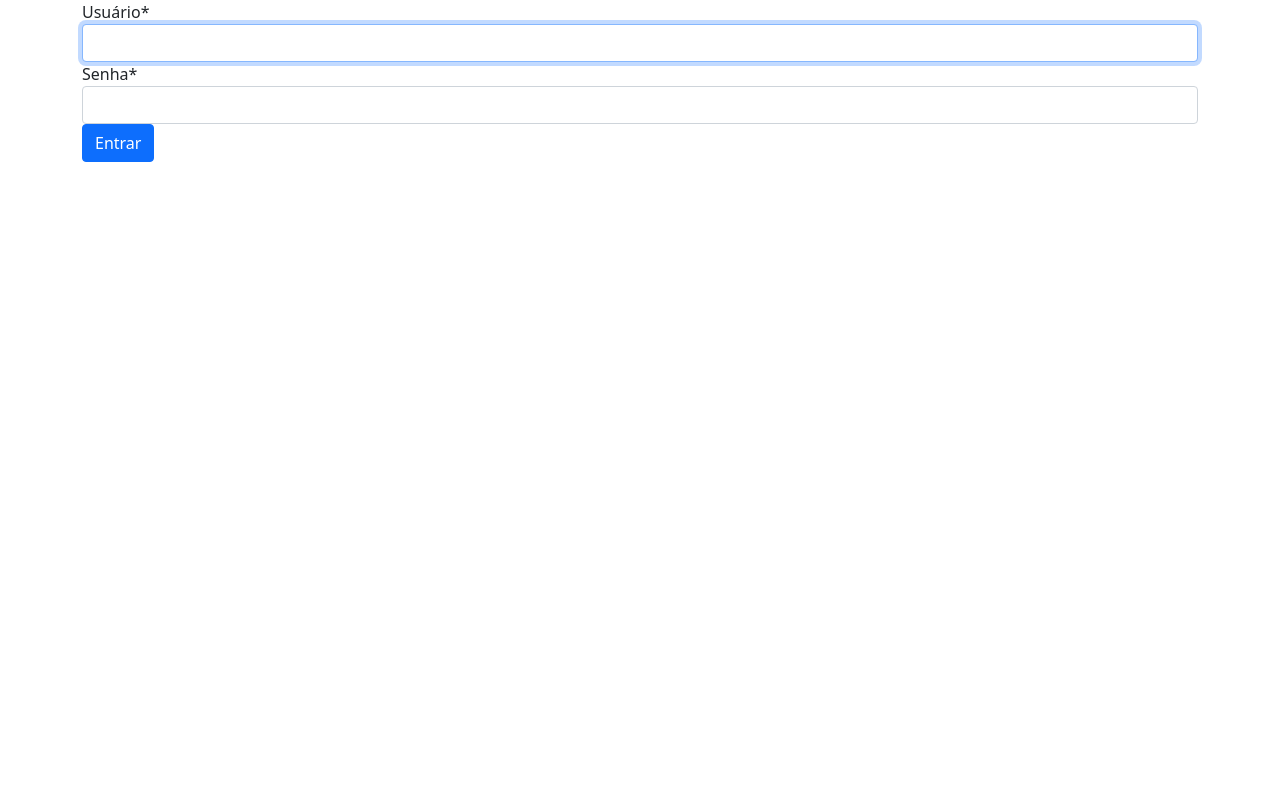
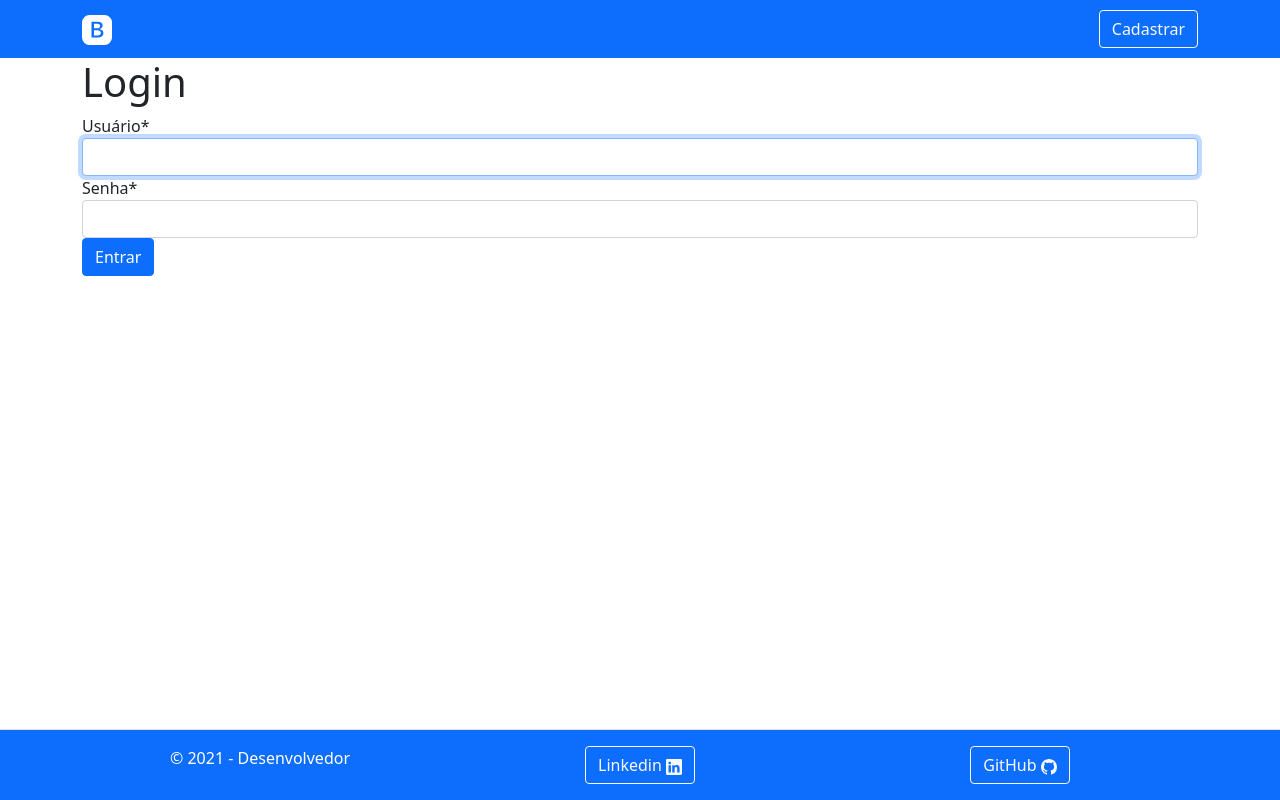
Before and after one commit to Andrewsmp/Desenvolvedor, a Django app: page /login/ in a window 1280 px wide. Run offline with Django 3.2, Linux system fonts and the light colour scheme; some libraries are stand-ins or nearby versions.

Commit message:
Editando templates

```diff
--- a/paginas/templates/paginas/base.html
+++ b/paginas/templates/paginas/base.html
@@ -12,68 +12,108 @@
 </head>
 
 <body style="min-width:372px;">
-    {% if request.user.is_authenticated %}
-    <nav class="navbar navbar-expand-lg navbar navbar-dark bg-primary border-bottom shadow-sm">
-            <div class="container-fluid">
-                <a class="navbar-brand" href="#">
-                    <svg xmlns="http://www.w3.org/2000/svg" width="30" height="30" fill="currentColor"
-                        class="bi bi-bootstrap-fill" viewBox="0 0 16 16">
+
+    <nav class="navbar navbar-expand-lg navbar-dark bg-primary">
+        <div class="container">
+            <a class="navbar-brand" href="https://getbootstrap.com/"><svg xmlns="http://www.w3.org/2000/svg" width="30"
+                    height="30" fill="currentColor" class="bi bi-bootstrap-fill" viewBox="0 0 16 16">
                     <path
                         d="M6.375 7.125V4.658h1.78c.973 0 1.542.457 1.542 1.237 0 .802-.604 1.23-1.764 1.23H6.375zm0 3.762h1.898c1.184 0 1.81-.48 1.81-1.377 0-.885-.65-1.348-1.886-1.348H6.375v2.725z" />
                     <path
                         d="M4.002 0a4 4 0 0 0-4 4v8a4 4 0 0 0 4 4h8a4 4 0 0 0 4-4V4a4 4 0 0 0-4-4h-8zm1.06 12V3.545h3.399c1.587 0 2.543.809 2.543 2.11 0 .884-.65 1.675-1.483 1.816v.1c1.143.117 1.904.931 1.904 2.033 0 1.488-1.084 2.396-2.888 2.396H5.062z" />
-                    </svg>
-                </a>
-                <a class="nav-link active" href="{% url 'dev:listar-dev' %}">Desenvolvedores</a>
-                <a class="navbar-brand" href="{% url 'habilidades:listar-habilidade' %}">Habilidades</a>
-                {% if request.user.is_superuser %}
-                <a class="navbar-brand" href="{% url 'usuario:listar' %}">Usuários</a>
-                {% endif %}
+                </svg></a>
             <button class="navbar-toggler" type="button" data-bs-toggle="collapse"
-                    data-bs-target="#navbarSupportedContent" aria-controls="navbarSupportedContent"
-                    aria-expanded="false" aria-label="Toggle navigation">
+                data-bs-target="#navbarSupportedContent" aria-controls="navbarSupportedContent" aria-expanded="false"
+                aria-label="Toggle navigation">
                 <span class="navbar-toggler-icon"></span>
             </button>
-                <div class="collapse navbar-collapse  id="navbarSupportedContent">
+            <div class="collapse navbar-collapse" id="navbarSupportedContent">
+                {% if request.user.is_authenticated %}
                 <ul class="navbar-nav me-auto mb-2 mb-lg-0">
+                    <li class="nav-item">
+                        <a class="nav-link active" aria-current="page"
+                            href="{% url 'dev:listar-dev' %}">Desenvolvedores</a>
+                    </li>
+                    <li class="nav-item">
+                        <a class="nav-link active" aria-current="page"
+                            href="{% url 'habilidades:listar-habilidade' %}">Habilidades</a>
+                    </li>
+                    {% if request.user.is_superuser %}
+                    <li class="nav-item">
+                        <a class="nav-link active" aria-current="page" href="{% url 'usuario:listar' %}">Usuários</a>
+                    </li>
+                    {% endif %}
                     <li class="nav-item dropdown">
                         <a class="nav-link dropdown-toggle" href="#" id="navbarDropdown" role="button"
                             data-bs-toggle="dropdown" aria-expanded="false">
-                                Cadastrar
+                            Cadastro
                         </a>
-                            <ul class="dropdown-menu" aria-labelledby="navbarDropdown">
-                                <li><a class="dropdown-item" href="{% url 'dev:inserir-dev' %}">Desenvolvedor</a></li>
-                                <li><a class="dropdown-item"
-                                        href="{% url 'habilidades:inserir-linguagem' %}">Linguagem</a></li>
-                                <li><a class="dropdown-item"
-                                        href="{% url 'habilidades:inserir-framework' %}">Framework</a></li>
-                                {% if request.user.is_superuser %}
-                                <li><a class="dropdown-item" href="{% url 'usuario:cadastrar' %}">Usuário</a></li>
-                                {% endif %}
+                        <ul class="dropdown-menu bg-primary" aria-labelledby="navbarDropdown">
+                            <li><a style="color: white;" class="dropdown-item"
+                                    href="{% url 'dev:inserir-dev' %}">Desenvolvedor</a></li>
+                            <li><a style="color: white;" class="dropdown-item"
+                                    href="{% url 'habilidades:inserir-linguagem' %}">Linguagem</a>
+                            </li>
+                            <li><a style="color: white;" class="dropdown-item"
+                                    href="{% url 'habilidades:inserir-framework' %}">Framework</a>
                         </ul>
                     </li>
                 </ul>
-                    <a type="button" href="{% url 'usuario:logout' %}" class="btn btn-outline-light">
-                        <svg xmlns="http://www.w3.org/2000/svg" width="16" height="16" fill="currentColor"
-                            class="bi bi-box-arrow-in-left" viewBox="0 0 16 16">
-                            <path fill-rule="evenodd"
-                                d="M10 3.5a.5.5 0 0 0-.5-.5h-8a.5.5 0 0 0-.5.5v9a.5.5 0 0 0 .5.5h8a.5.5 0 0 0 .5-.5v-2a.5.5 0 0 1 1 0v2A1.5 1.5 0 0 1 9.5 14h-8A1.5 1.5 0 0 1 0 12.5v-9A1.5 1.5 0 0 1 1.5 2h8A1.5 1.5 0 0 1 11 3.5v2a.5.5 0 0 1-1 0v-2z">
-                            </path>
-                            <path fill-rule="evenodd"
-                                d="M4.146 8.354a.5.5 0 0 1 0-.708l3-3a.5.5 0 1 1 .708.708L5.707 7.5H14.5a.5.5 0 0 1 0 1H5.707l2.147 2.146a.5.5 0 0 1-.708.708l-3-3z">
-                            </path>
-                        </svg>
-                        Sair
-                    </a>
+                <form class="d-flex">
+                    <a class="btn btn-outline-light" href="{% url 'usuario:logout' %}">Sair</a>
+                </form>
+                {% else %}
+                <ul class="navbar-nav me-auto mb-2 mb-lg-0">
+                    <li class="nav-item">
+                        <a class="nav-link active" aria-current="page"
+                            href="{% url 'dev:listar-dev' %}"></a>
+                    </li>
+                </ul>
+                <form class="d-flex">
+                    <a class="btn btn-outline-light" href="{% url 'usuario:cadastrar' %}">Cadastrar</a>
+                </form>
+                {% endif %}
             </div>
         </div>
     </nav>
-    {% endif %}
 
     <div class="container">
         {% block conteudo %}
         {% endblock %}
     </div>
+
+    <footer class="border-top fixed-bottom text-muted bg-primary">
+        <div class="container">
+            <div class="row py-3">
+                <div class="col-12 col-md-4 text-center text-md-left">
+                    <a style="color: white;">&copy; 2021 - Desenvolvedor</a>
+                </div>
+                <div class="col-12 col-md-4 text-center text-md-left">
+                    <a href="https://www.linkedin.com/in/andrewspereira/" class="btn btn-outline-light">
+                        Linkedin
+                        <svg xmlns="http://www.w3.org/2000/svg" width="16" height="16" fill="currentColor"
+                            class="bi bi-linkedin" viewBox="0 0 16 16">
+                            <path
+                                d="M0 1.146C0 .513.526 0 1.175 0h13.65C15.474 0 16 .513 16 1.146v13.708c0 .633-.526 1.146-1.175 1.146H1.175C.526 16 0 15.487 0 14.854V1.146zm4.943 12.248V6.169H2.542v7.225h2.401zm-1.2-8.212c.837 0 1.358-.554 1.358-1.248-.015-.709-.52-1.248-1.342-1.248-.822 0-1.359.54-1.359 1.248 0 .694.521 1.248 1.327 1.248h.016zm4.908 8.212V9.359c0-.216.016-.432.08-.586.173-.431.568-.878 1.232-.878.869 0 1.216.662 1.216 1.634v3.865h2.401V9.25c0-2.22-1.184-3.252-2.764-3.252-1.274 0-1.845.7-2.165 1.193v.025h-.016a5.54 5.54 0 0 1 .016-.025V6.169h-2.4c.03.678 0 7.225 0 7.225h2.4z">
+                            </path>
+                        </svg>
+                    </a>
+                </div>
+                <div class="col-12 col-md-4 text-center text-md-right">
+                    <a href="https://github.com/Andrewsmp" class="btn btn-outline-light">
+                        GitHub
+                        <svg xmlns="http://www.w3.org/2000/svg" width="16" height="16" fill="currentColor"
+                            class="bi bi-github" viewBox="0 0 16 16">
+                            <path
+                                d="M8 0C3.58 0 0 3.58 0 8c0 3.54 2.29 6.53 5.47 7.59.4.07.55-.17.55-.38 0-.19-.01-.82-.01-1.49-2.01.37-2.53-.49-2.69-.94-.09-.23-.48-.94-.82-1.13-.28-.15-.68-.52-.01-.53.63-.01 1.08.58 1.23.82.72 1.21 1.87.87 2.33.66.07-.52.28-.87.51-1.07-1.78-.2-3.64-.89-3.64-3.95 0-.87.31-1.59.82-2.15-.08-.2-.36-1.02.08-2.12 0 0 .67-.21 2.2.82.64-.18 1.32-.27 2-.27.68 0 1.36.09 2 .27 1.53-1.04 2.2-.82 2.2-.82.44 1.1.16 1.92.08 2.12.51.56.82 1.27.82 2.15 0 3.07-1.87 3.75-3.65 3.95.29.25.54.73.54 1.48 0 1.07-.01 1.93-.01 2.2 0 .21.15.46.55.38A8.012 8.012 0 0 0 16 8c0-4.42-3.58-8-8-8z">
+                            </path>
+                        </svg>
+                    </a>
+                </div>
+            </div>
+        </div>
+    </footer>
+
     <script src="https://cdn.jsdelivr.net/npm/bootstrap@5.0.1/dist/js/bootstrap.bundle.min.js"
         integrity="sha384-gtEjrD/SeCtmISkJkNUaaKMoLD0//ElJ19smozuHV6z3Iehds+3Ulb9Bn9Plx0x4"
         crossorigin="anonymous"></script>
--- a/paginas/templates/paginas/index.html
+++ b/paginas/templates/paginas/index.html
@@ -7,6 +7,7 @@
 {% endblock %}
 
 {% block conteudo %}
+    <h1>Login</h1>
     <form method="POST">
         {% csrf_token %}
         {{ form|crispy }}
--- a/paginas/templates/paginas/inserir.html
+++ b/paginas/templates/paginas/inserir.html
@@ -9,9 +9,9 @@
 {% block conteudo %}
     <form method="POST">
         {% csrf_token %}
-        <p><strong>
+        <h1><strong>
             Inserir ou alterar.
-        </strong></p>
+        </strong></h1>
         {{ form|crispy }}
         <input type="submit" value="Enviar" class="btn btn-outline-primary ">
     </form>
--- a/paginas/templates/paginas/listadev.html
+++ b/paginas/templates/paginas/listadev.html
@@ -5,7 +5,7 @@
 {% endblock %}
 
 {% block conteudo %}
-
+<h1>Desenvolvedores</h1>
 <div class="bd-example">
   <table class="table table-hover">
     <thead>
--- a/paginas/templates/paginas/listahab.html
+++ b/paginas/templates/paginas/listahab.html
@@ -5,7 +5,7 @@
 {% endblock %}
 
 {% block conteudo %}
-
+<h1>Habilidades</h1>
 <div class="container">
     <div class="row">
       <div class="col">
--- a/usuario/views.py
+++ b/usuario/views.py
@@ -12,11 +12,11 @@ class ListViewUsuario(LoginRequiredMixin, ListView):
     queryset = User.objects.all()
 
 
-class CreateViewUsuario(LoginRequiredMixin, CreateView):
+class CreateViewUsuario(CreateView):
     queryset = User.objects.all()
     fields = ['username', 'email', 'password', 'first_name', 'last_name']
     template_name = 'paginas/inserir.html'
-    success_url = reverse_lazy('usuario:listar')
+    success_url = reverse_lazy('usuario:login')
 
 
 class UpdateViewUsuario(LoginRequiredMixin, UpdateView):
```
Also changed, not shown: paginas/templates/paginas/listausuario.html (+7 -1 lines). Lines whose indentation alone changed are shown as unchanged.
